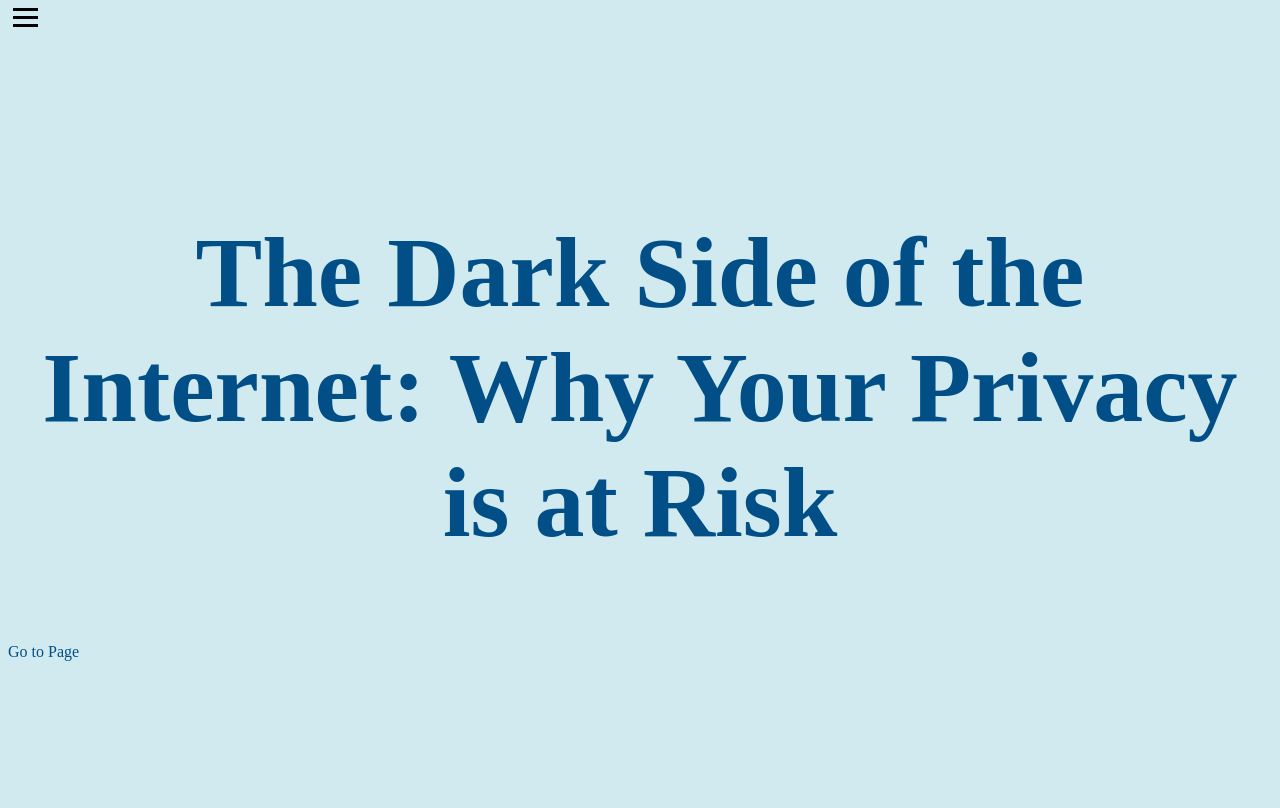
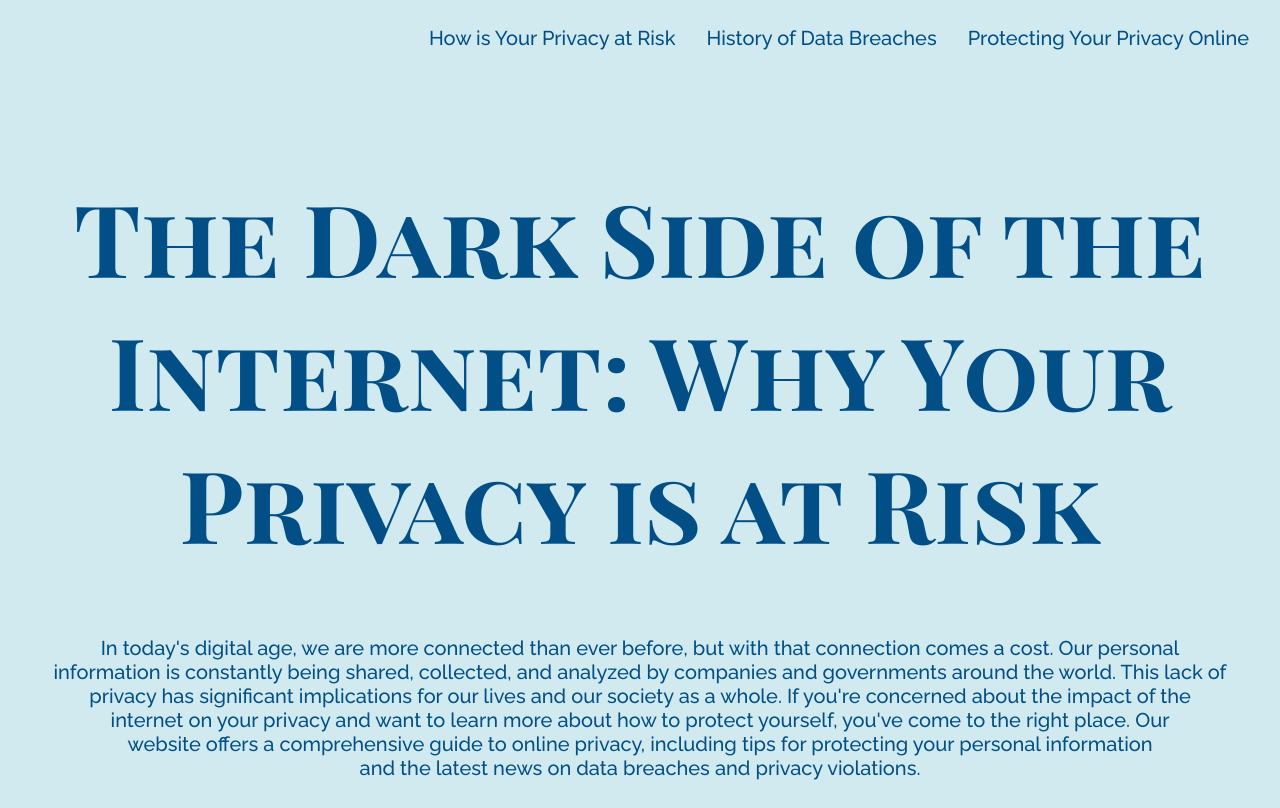
Before and after one commit to adiva-s/final-project, a plain HTML site: page index.html in a window 1280 px wide. Drawn offline with Linux system fonts and the light colour scheme.

Commit message:
finished index.html, added fade in effect to index.html, made bare layout of other html files

```diff
--- a/index.html
+++ b/index.html
@@ -1,38 +1,47 @@
 <!DOCTYPE html>
 <html lang="en">
 <head>
-    <link rel="stylesheet" href="styles.css">
+    <link href="https://fonts.googleapis.com/css2?family=Montserrat&family=Playfair+Display+SC:wght@700&family=Raleway:wght@500&display=swap" rel="stylesheet">    <link rel="stylesheet" href="styles.css">
     <meta charset="UTF-8">
     <meta http-equiv="X-UA-Compatible" content="IE=edge">
     <meta name="viewport" content="width=device-width, initial-scale=1.0">
     <title>The Dark Side of the Internet: Why Your Privacy is at Risk</title>
 </head>
 <body>
+<div class="fade-in">
     <header>
         <nav>
-            <div class="hamburger-menu">
-                <div class="bar"></div>
-                <div class="bar"></div>
-                <div class="bar"></div>
-            </div>
             <ul class="nav-links">
+                <li><a href="protect.html">Protecting Your Privacy Online</a></li>
+                <li><a href="history.html">History of Data Breaches</a></li>
                 <li><a href="intro.html">How is Your Privacy at Risk</a></li>
-                <li><a href="history.html">History of Data Breaches</a></li>
-                <li><a href="protect.html">Protecting Your Privacy Online</a></li>
             </ul>
         </nav>
     </header>
-    <br><br>
+
     <div class="parent-container">
         <div class="centered">
             <h1>
                 The Dark Side of the Internet: Why Your Privacy is at Risk
             </h1>
+            <div class = "paragraph">
+            <p>
+                In today's digital age, we are more connected than ever before, but with
+                that connection comes a cost. Our personal <br>information is constantly being
+                shared, collected, and analyzed by companies and governments around the world.
+                This lack of <br> privacy has significant implications for our lives and our society
+                as a whole. If you're concerned about the impact of the  <br> internet on your privacy
+                and want to learn more about how to protect yourself, you've come to the right place.
+                Our <br> website offers a comprehensive guide to online privacy, including tips for
+                protecting your personal information <br> and the latest news on data breaches and privacy
+                violations.
+            </p>
+            </div>
+
         </div>
     </div>
+</div>
 
-    <p id="smthing">Go to Page</p>
 </body>
+<script src="scripts.js"></script>
 </html>
-
-<script src="scripts.js"></script>
--- a/scripts.js
+++ b/scripts.js
@@ -1,6 +1,3 @@
-alert("hi");
-
-var stuff = document.getElementById("smthing");
-stuff.addEventListener("click", function (){
-    window.location.href = "history.html";
-});
+window.addEventListener('load', function() {
+    document.querySelector('.fade-in').classList.add('active');
+  });
--- a/styles.css
+++ b/styles.css
@@ -3,10 +3,24 @@ body{
     color: #014f86;
 }
 
-
-.centered{
+#regular-h1{
+    font-family: 'Playfair Display SC', serif;
     font-size: 50px;
     text-align: center;
+}
+
+.centered {
+    font-size: 50px;
+    text-align: center;
+    font-family: 'Playfair Display SC', serif;
+    margin-top: -35px;
+}
+
+.paragraph{
+    text-align: center;
+
+    font-size: 20px;
+    font-family: 'Raleway', sans-serif;
 }
 
 .parent-container{
@@ -16,14 +30,36 @@ body{
     margin-top: 10vh;
 }
 
-.nav-links {
-    display: none;
+ nav ul{
+    list-style-type: none;
+    margin: 0;
+    padding: 0;
+    overflow: hidden;
+}
+
+.nav-links li {
+    margin-right: 15px;
+    margin-top: 10px;
+    float: right;
+    font-size: 20px;
+    font-family: 'Raleway', sans-serif;
+}
+
+.nav-links li a{
+    display: block;
+    padding: 8px;
+    color: #014f86;
+    text-decoration: none;
+
+}
+
+.fade-in {
+    opacity: 0;
+    visibility: hidden;
+    transition: opacity 3s ease-in-out;
   }
 
-  /* Style the hamburger menu bars */
-  .bar {
-    width: 25px;
-    height: 3px;
-    margin: 5px;
-    background-color: #000;
+  .fade-in.active {
+    opacity: 1;
+    visibility: visible;
   }
```
Also changed, not shown: history.html (+18 -2 lines), intro.html (+31 -0 lines), protect.html (+28 -0 lines).
